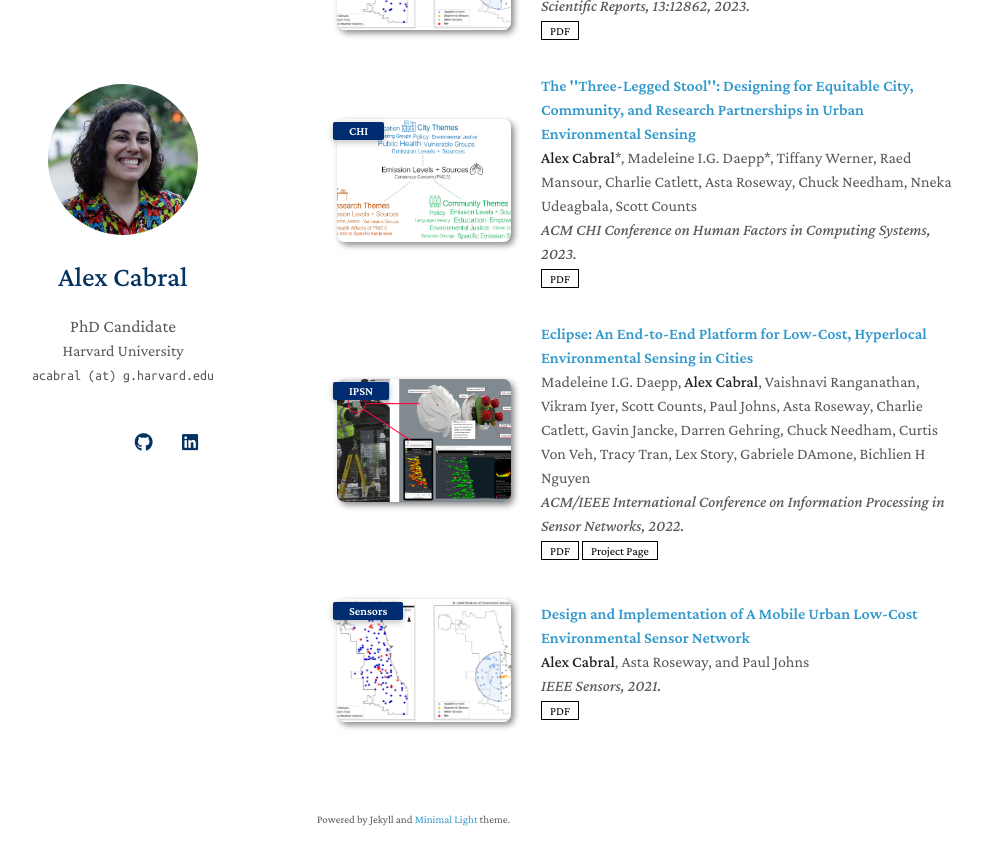
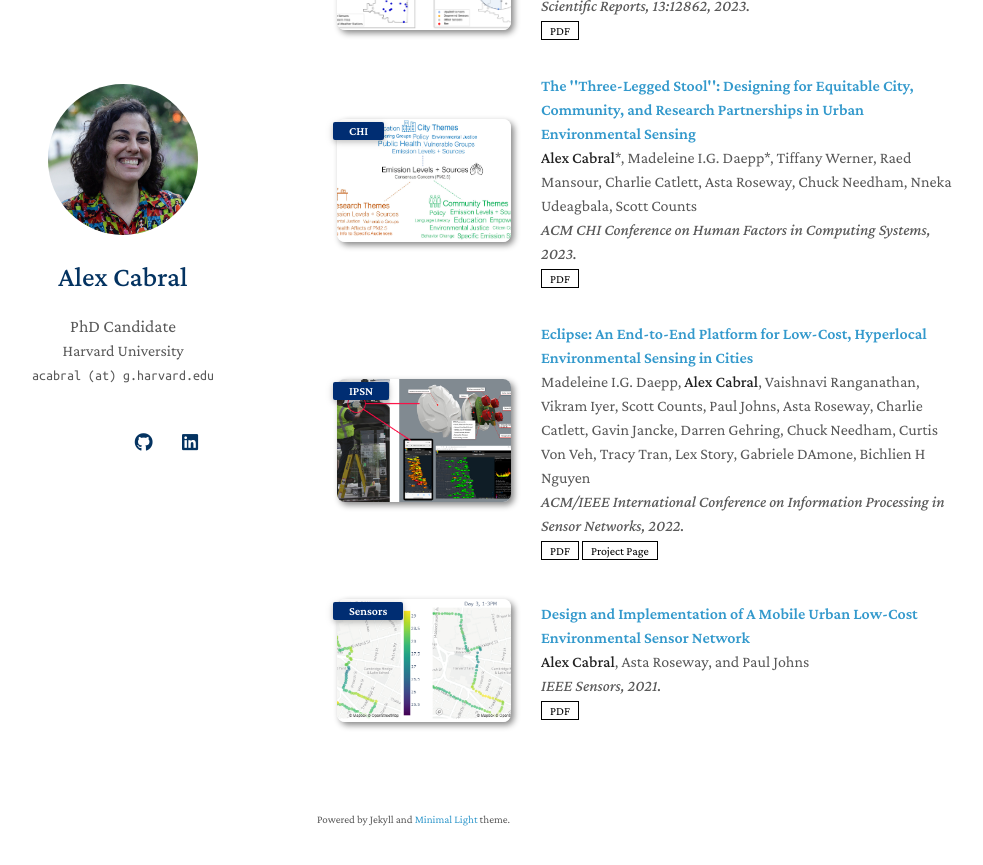
Before and after one commit to a-cabral/a-cabral.github.io, a Jekyll site: the page built from index.md, in a window 1280 px wide and 900 px high, scrolled down 805 px. Shown: the top 865 px of the window, without its empty margins (153-1136 px from the left). Built offline with Jekyll 4.4.1, drawn with Linux system fonts in a browser that asks for light colours; nearby versions of some CDN libraries; a style sheet for code colours, icons or effects is not loaded; our own code applies the rules of GitHub Pages for plain Markdown files.

Commit message:
Update publications.yml

```diff
--- a/_data/publications.yml
+++ b/_data/publications.yml
@@ -34,5 +34,5 @@ main:
     conference_short: Sensors
     conference: IEEE Sensors, 2021.
     #bibtex: https://bib.yliu.me/MICCAI23.txt
-    image: ./assets/img/semicircle_id.png
+    image: ./assets/img/TempPlots1Cropped.png
     pdf: https://ieeexplore.ieee.org/abstract/document/9639703
```
